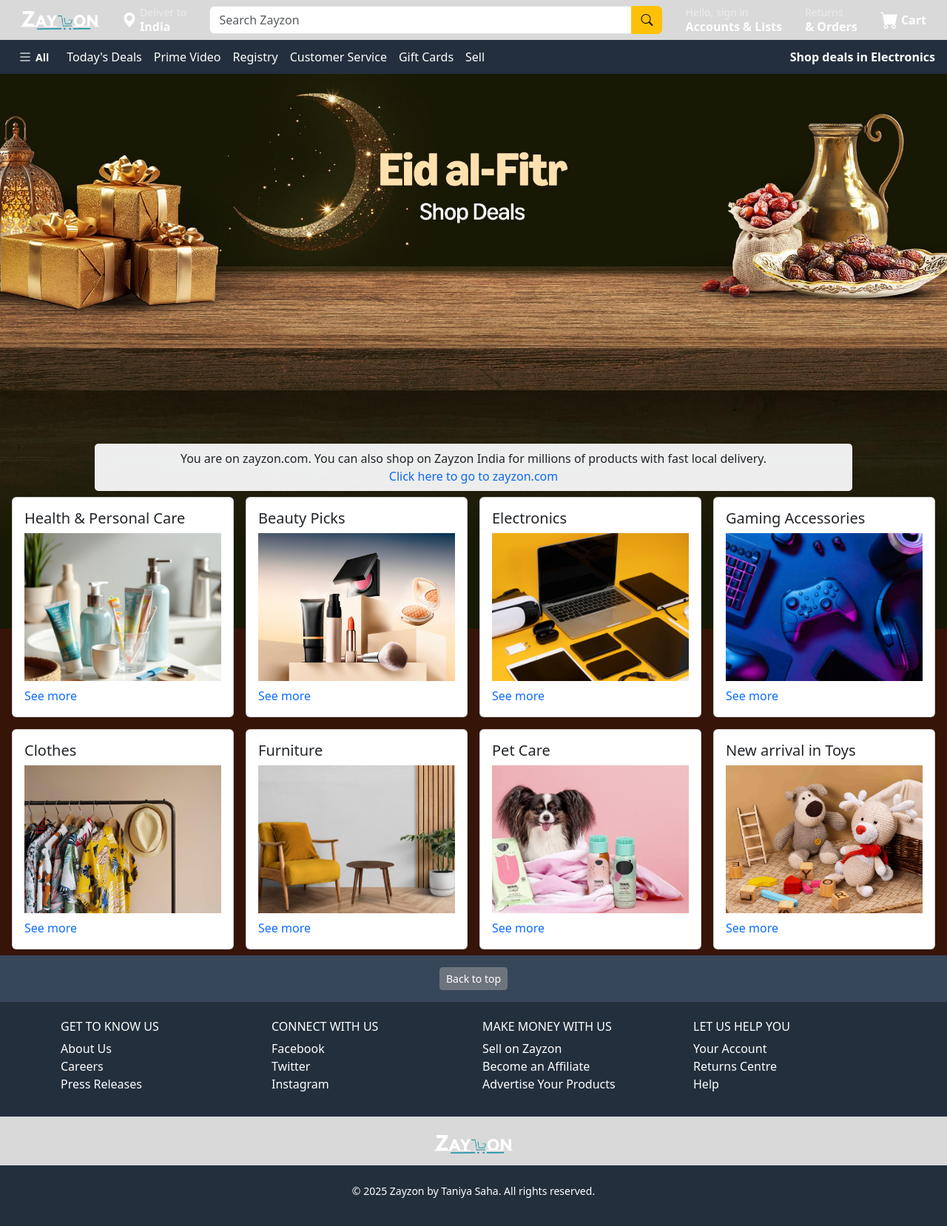
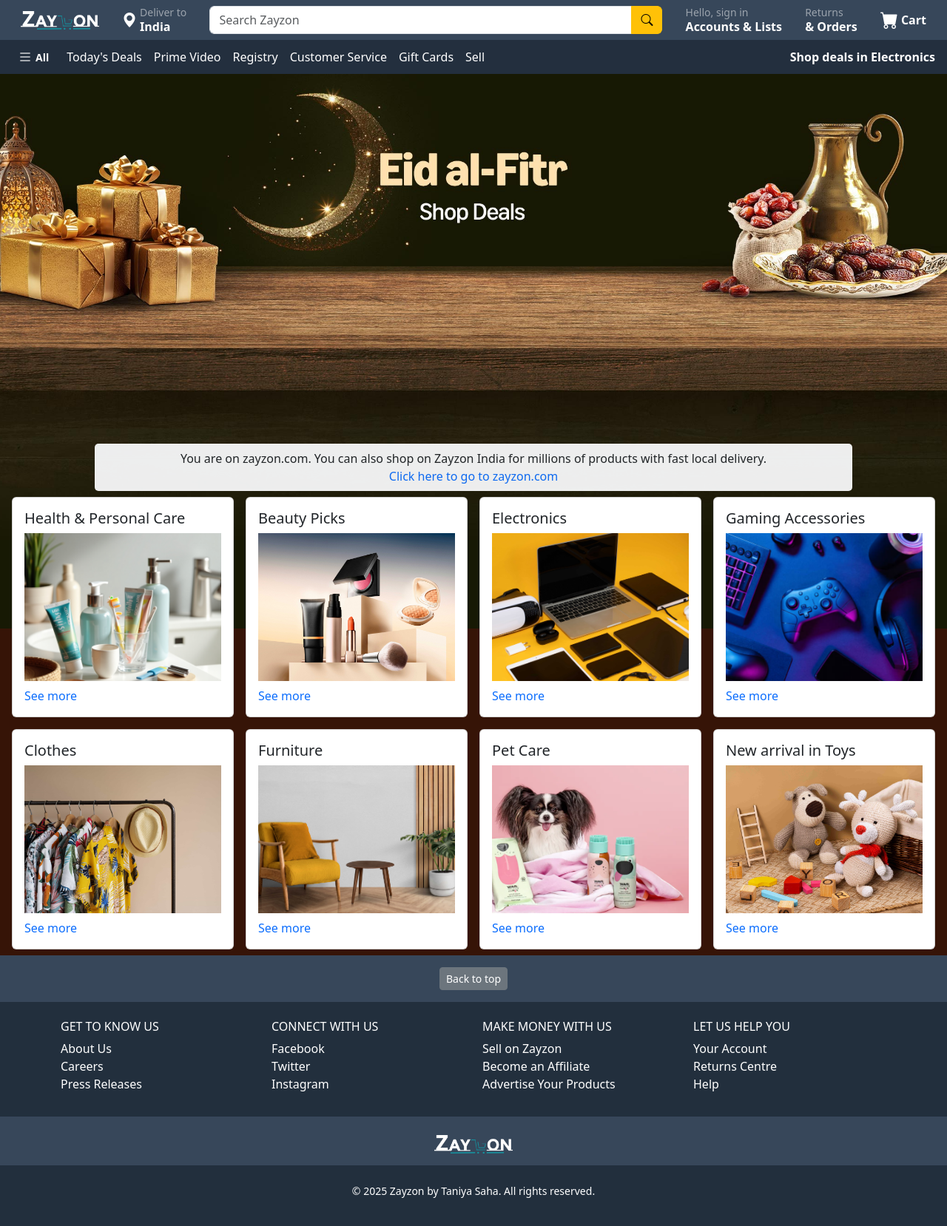
Before and after one commit to taniyasaha23/Zayzon, a plain HTML site: page index.html in a window 1280 px wide. Shown: the whole page at 74% size. Drawn offline with nearby package versions, Linux system fonts and the light colour scheme.

Commit message:
Update index.html

```diff
--- a/index.html
+++ b/index.html
@@ -13,7 +13,7 @@
 
 <body>
     <!-- Top Navbar -->
-    <nav class="navbar px-3 py-2" style="background-color: #D9D9D9;">
+    <nav class="navbar px-3 py-2" style="background-color: #37475a;">
         <div class="container-fluid d-flex align-items-center gap-3 text-white">
 
             <!-- Zayzon Logo Image -->
@@ -287,7 +287,7 @@
 
     <!-- <hr class="border-secondary"> -->
     <!-- Zayzon Logo Centered -->
-    <div class="text-center pt-4 pb-3 border-secondary" style="background-color: #D9D9D9;">
+    <div class="text-center pt-4 pb-3 border-secondary" style="background-color: #37475a;">
         <img src="./Updated_WhiteZayzon_Logo.png" alt="zayzon Logo" style="height: 25px;">
     </div>
     <!-- Copyright -->
```
